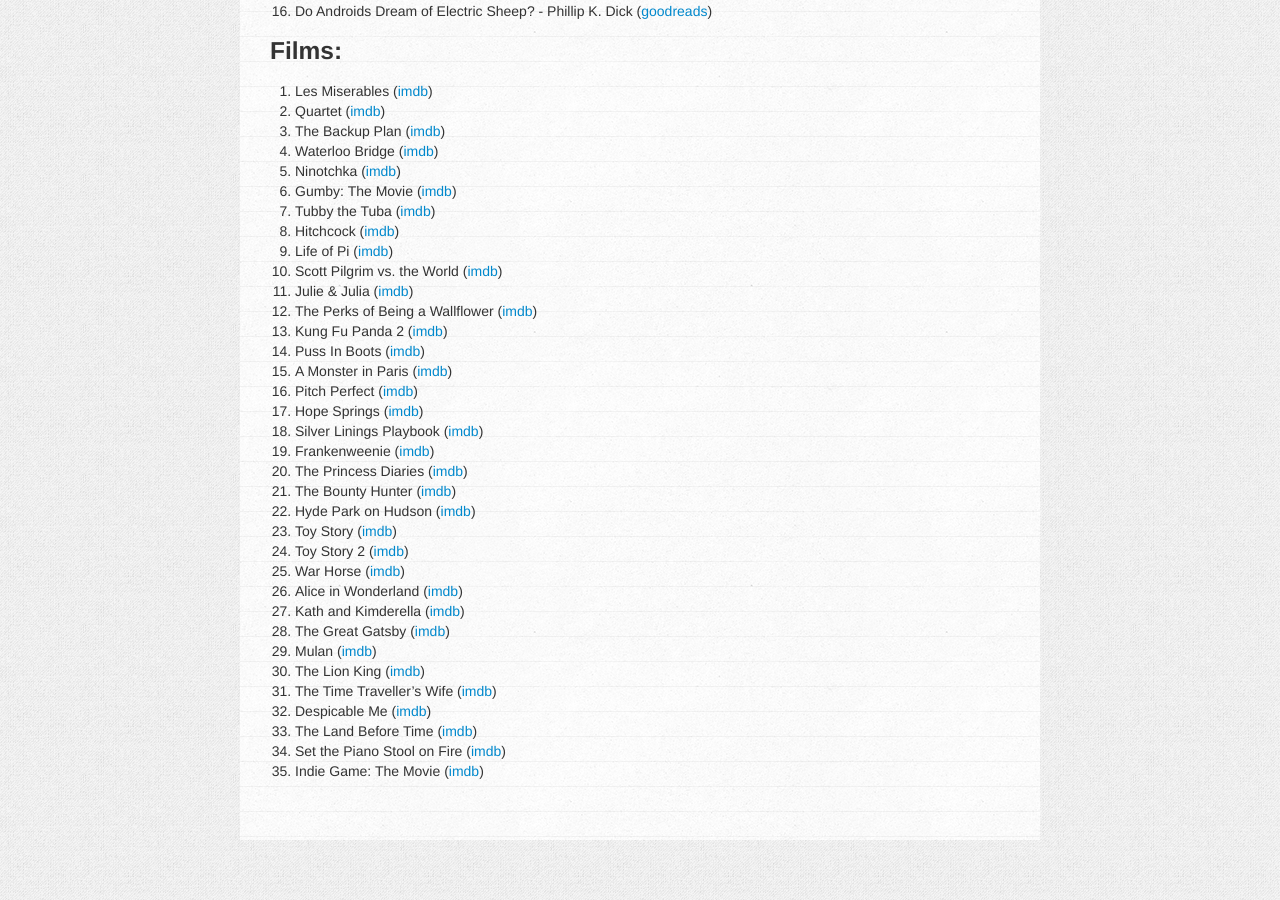
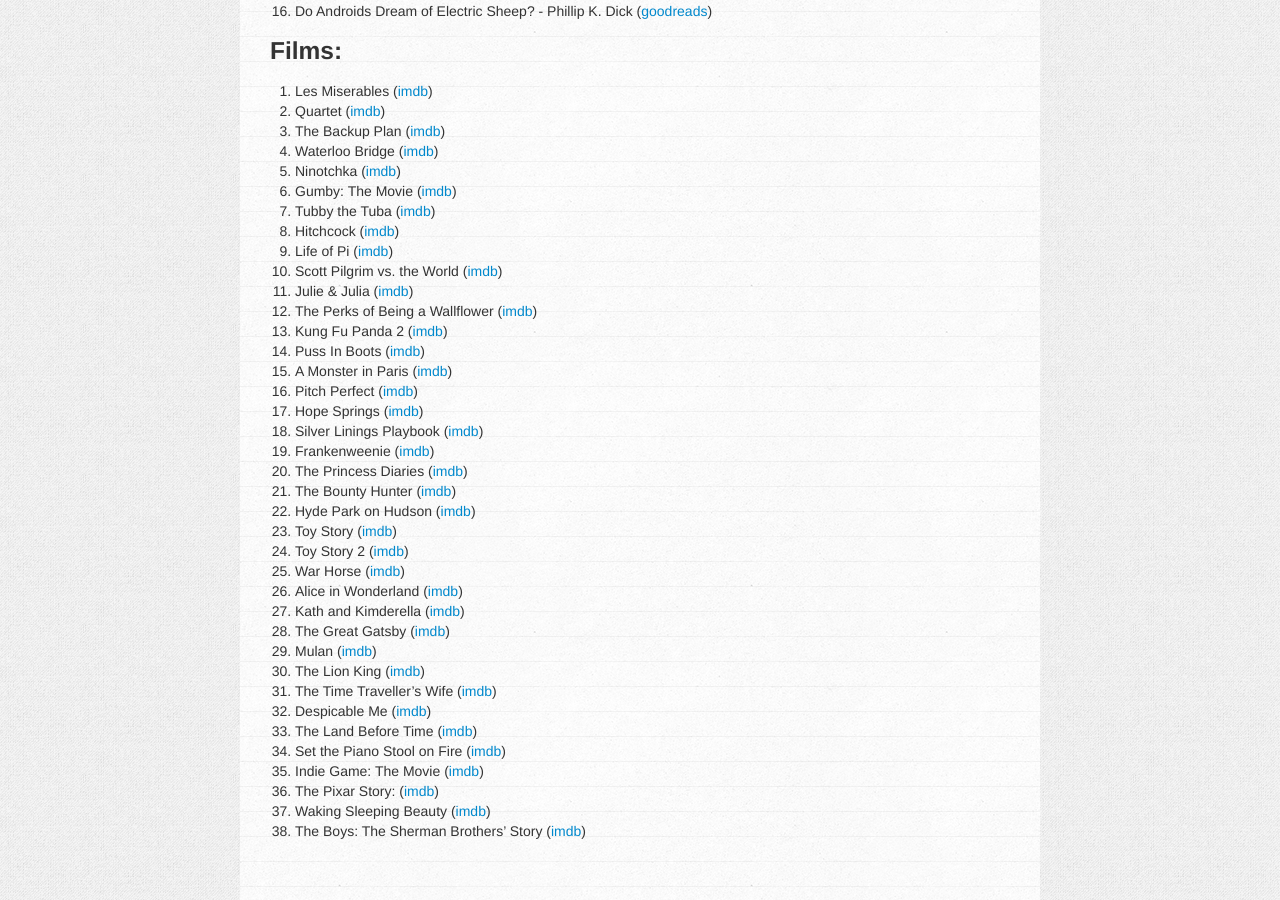
Before and after one commit to charlottepierce/charlottepierce.github.com, a Jekyll site: the page built from _posts/2013-01-01-50-50-Challenge-2013.markdown, in a window 1280 px wide and 900 px high, scrolled down 647 px. Built offline with Jekyll 4.4.1, drawn with Linux system fonts in a browser that asks for light colours.

Commit message:
Updated 50/50 challenge list.

```diff
--- a/_posts/2013-01-01-50-50-Challenge-2013.markdown
+++ b/_posts/2013-01-01-50-50-Challenge-2013.markdown
@@ -61,3 +61,6 @@
 33. The Land Before Time ([imdb](http://www.imdb.com/title/tt0095489/))
 34. Set the Piano Stool on Fire ([imdb](http://www.imdb.com/title/tt1956619/))
 35. Indie Game: The Movie ([imdb](http://www.imdb.com/title/tt1942884/))
+36. The Pixar Story: ([imdb](http://www.imdb.com/title/tt1059955/))
+37. Waking Sleeping Beauty ([imdb](http://www.imdb.com/title/tt1159961/))
+38. The Boys: The Sherman Brothers' Story ([imdb](http://www.imdb.com/title/tt1015971/))
```
